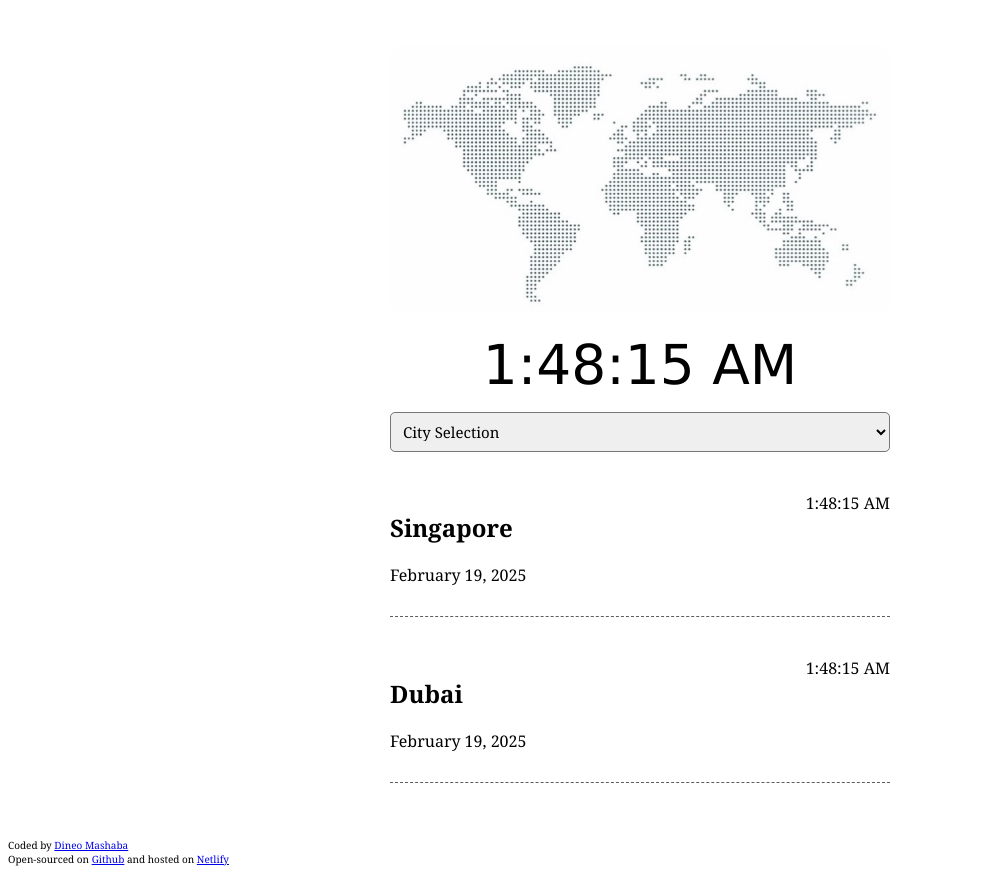
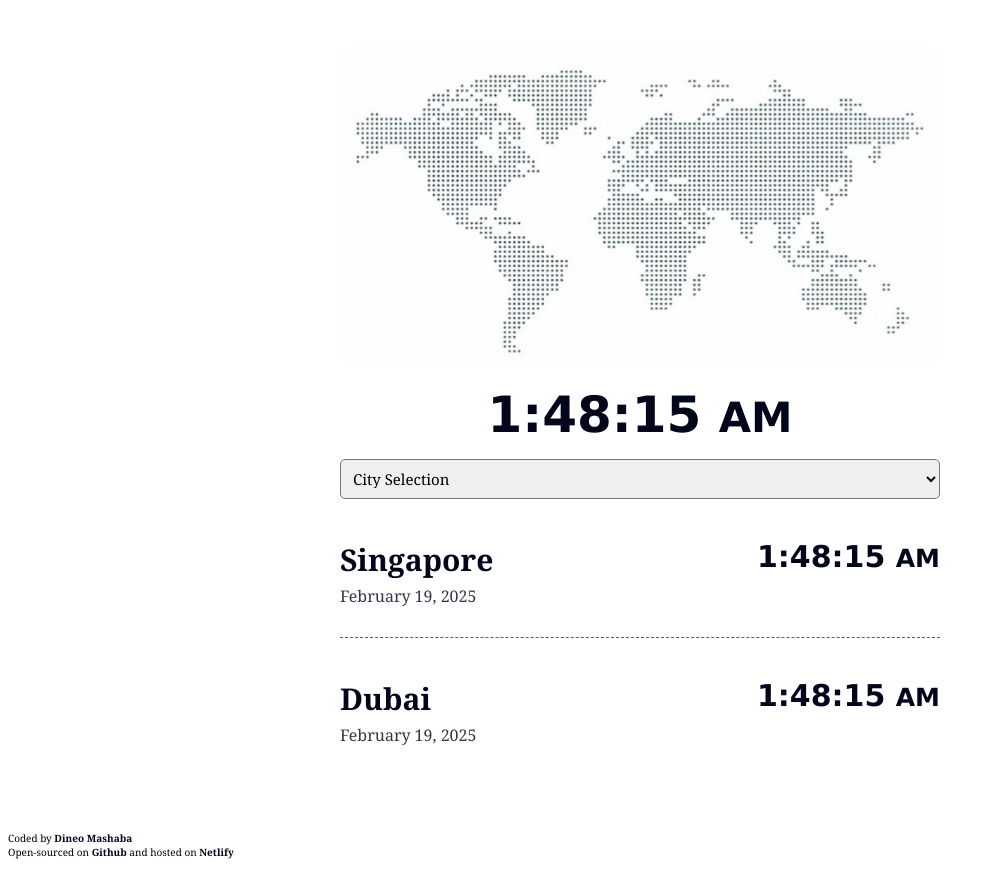
Before and after one commit to dineo-matla/World-Clock-Pro, a plain HTML site: page index.html in a window 1280 px wide. Shown: the whole page, without its empty margins (0-995 px from the left). Drawn offline with Linux system fonts and the light colour scheme.

Commit message:
Update to css for improved UI design

```diff
--- a/index.html
+++ b/index.html
@@ -18,7 +18,7 @@
         <div>
           <img src="media/World Dotted Map Design1.JPG" alt="world map" />
         </div>
-        <div class="header-time">1:48:15 AM</div>
+        <div class="header-time">1:48:15 <small>AM</small></div>
       </header>
       <select id="location">
         <option value="">City Selection</option>
@@ -33,14 +33,14 @@
           <h2>Singapore</h2>
           <div class="date">February 19, 2025</div>
         </div>
-        <div class="time">1:48:15 AM</div>
+        <div class="time">1:48:15 <small>AM</small></div>
       </div>
       <div class="cities" id="cities">
         <div>
           <h2>Dubai</h2>
           <div class="date">February 19, 2025</div>
         </div>
-        <div class="time">1:48:15 AM</div>
+        <div class="time">1:48:15 <small>AM</small></div>
       </div>
     </div>
     <footer>
--- a/styles.css
+++ b/styles.css
@@ -5,16 +5,16 @@ body {
 
 .container {
   display: block;
-  max-width: 500px;
+  max-width: 600px;
   margin: 10px auto;
   padding: 35px;
-  color: #000;
+  color: #01061a;
   background-color: rgba(255, 255, 255, 40%);
   border-radius: 2px;
 }
 
 img {
-  max-width: 500px;
+  max-width: 600px;
   border-radius: 15px;
 }
 
@@ -22,7 +22,8 @@ img {
   display: block;
   margin: 15px auto;
   text-align: center;
-  font-size: 55px;
+  font-size: 50px;
+  font-weight: bold;
   font-family: Verdana, Geneva, Tahoma, sans-serif;
 }
 
@@ -42,7 +43,33 @@ select {
   border-bottom: 1px dashed #595f61;
 }
 
+.cities:last-child {
+  border: none;
+}
+
+.time {
+  font-size: 30px;
+  font-weight: bold;
+  font-family: Verdana, Geneva, Tahoma, sans-serif;
+}
+
+.date {
+  opacity: 0.8;
+  margin-top: 5px;
+}
+
+h2 {
+  font-size: 30px;
+  margin: 0;
+}
+
 footer {
   font-size: 10px;
   color: #000;
 }
+
+a {
+  color: #01061a;
+  text-decoration: none;
+  font-weight: bold;
+}
```
